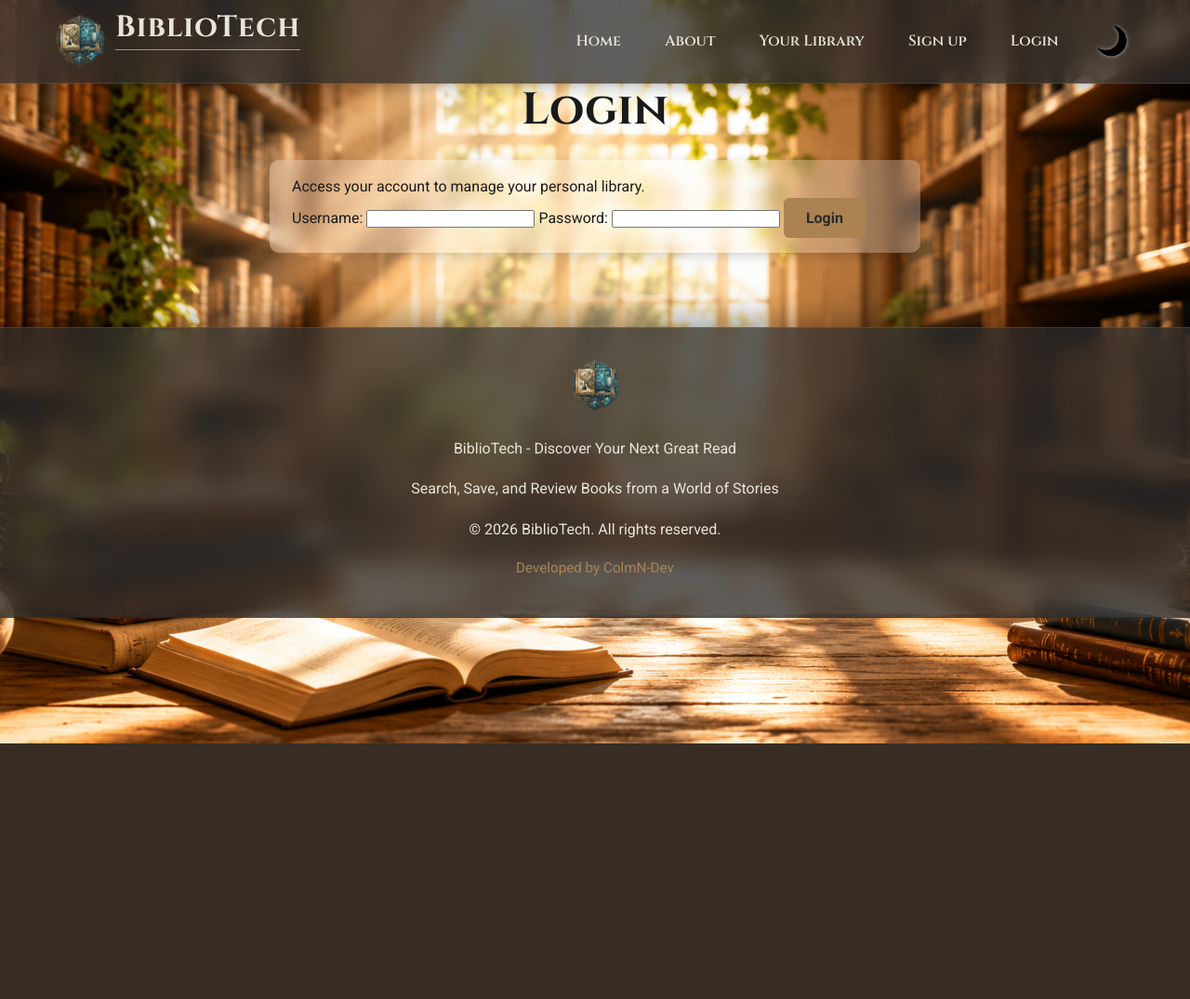
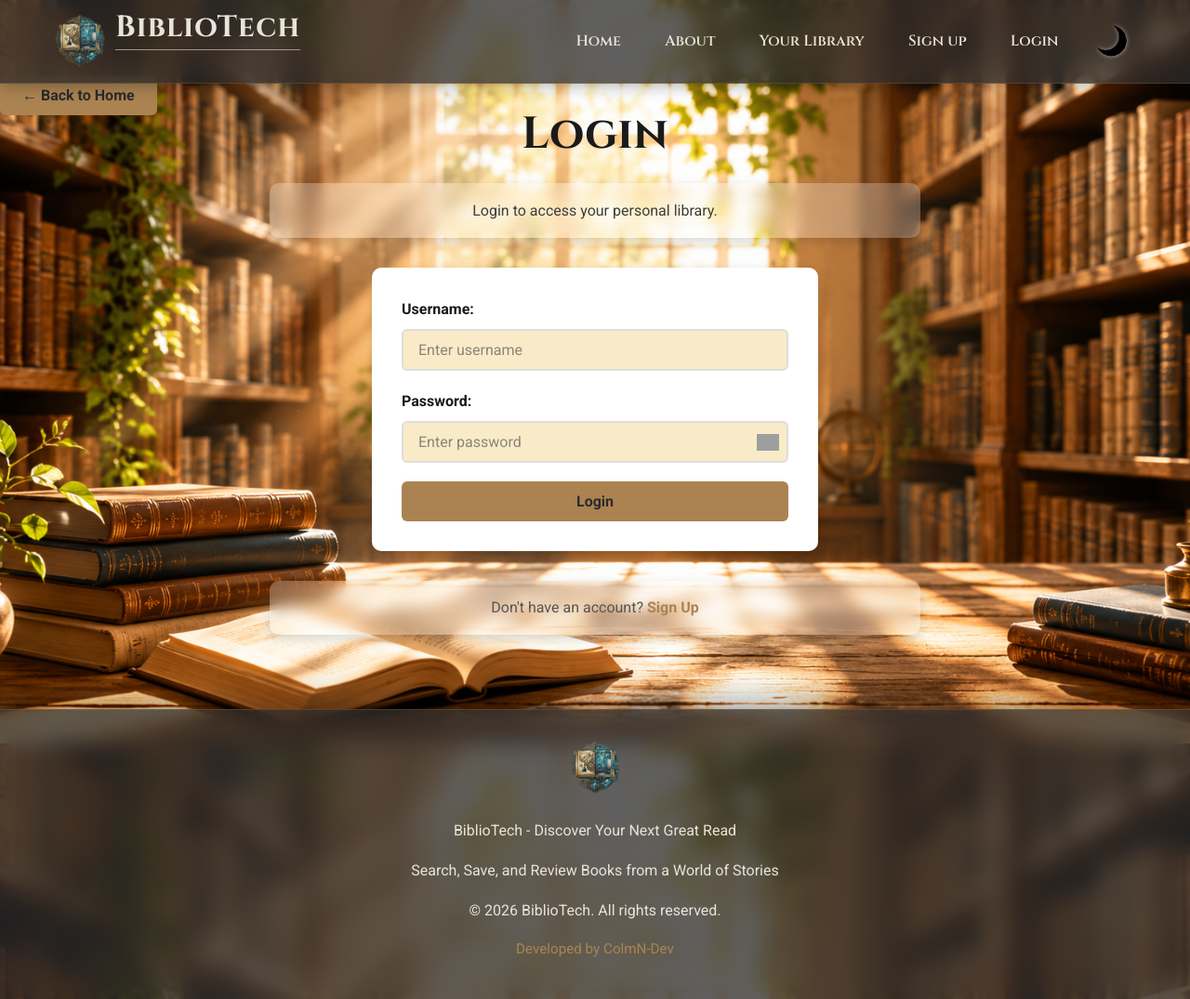
Before and after one commit to ColmN-Dev/BiblioTech, a Flask app: page /auth/login in a window 1280 px wide. Shown: the whole page at 93% size. Before the commit the page ends 800 px from the top, so only its background shows below. Run offline with Flask 3, Linux system fonts and the light colour scheme; grey boxes are pictures that could not be loaded.

Commit message:
feat(ui): update login page styling

```diff
--- a/app/templates/auth/login.html
+++ b/app/templates/auth/login.html
@@ -3,17 +3,79 @@
 {% block title %}Login | BiblioTech{% endblock %}
 
 {% block content %}
-<h1>Login</h1>
-<div class="highlighted-text">Access your account to manage your personal library.
-{% if error %}
-    <p class="error-message">{{ error }}</p>
-{% endif %}
-<form action="{{ url_for('routes.login') }}" method="POST" class="login-form">
-    <label for="username">Username:</label>
-    <input type="text" id="username" name="username" required>
-    <label for="password">Password:</label>
-    <input type="password" id="password" name="password" required>
-    <button type="submit">Login</button>
-</form>
-</div>
+
+<section class="auth-container">
+
+
+    <div class="back-btn-container">
+    <a href="{{ url_for('routes.index') }}" class="btn">
+        &larr; Back to Home
+    </a>
+    </div>
+
+    <h1>Login</h1>
+
+    <p class="highlighted-text">
+        Login to access your personal library.
+    </p>
+
+    {% if error %}
+        <p class="error-message">{{ error }}</p>
+    {% else %}
+
+    <form action="{{ url_for('routes.login') }}" method="POST" class="styled-form">
+
+        <div class="form-group">
+            <label for="username">Username:</label>
+            <input
+                type="text"
+                id="username"
+                name="username"
+                placeholder="Enter username"
+                required>
+        </div>
+
+
+        <div class="form-group">
+            <label for="password">Password:</label>
+
+            <div class="password-field">
+
+                <input
+                    type="password"
+                    id="password"
+                    name="password"
+                    placeholder="Enter password"
+                    required>
+
+                <button
+                    type="button"
+                    id="togglePassword"
+                    class="eye-icon open"
+                    aria-label="Show password"
+                    aria-pressed="false">
+                </button>
+
+            </div>
+
+        </div>
+
+
+        <button type="submit" class="btn">
+            Login
+        </button>
+
+    </form>
+
+    <div class="highlighted-text">
+        <div class="form-switch">
+            Don't have an account?
+            <a href="{{ url_for('routes.signup') }}">Sign Up</a>
+        </div>
+    </div>
+
+    {% endif %}
+
+</section>
+
 {% endblock %}
```
